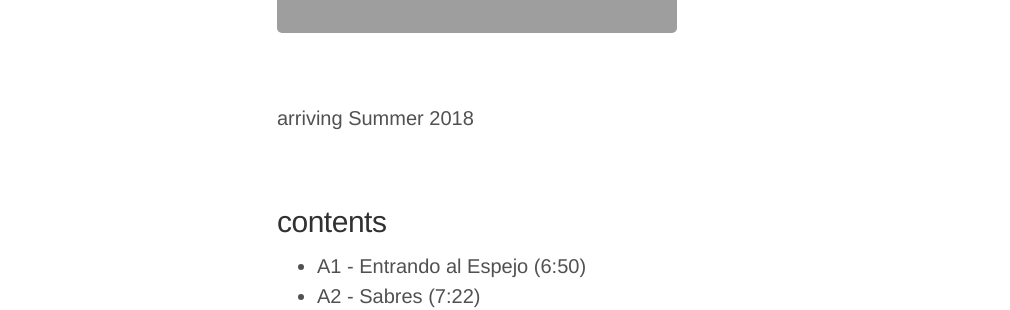
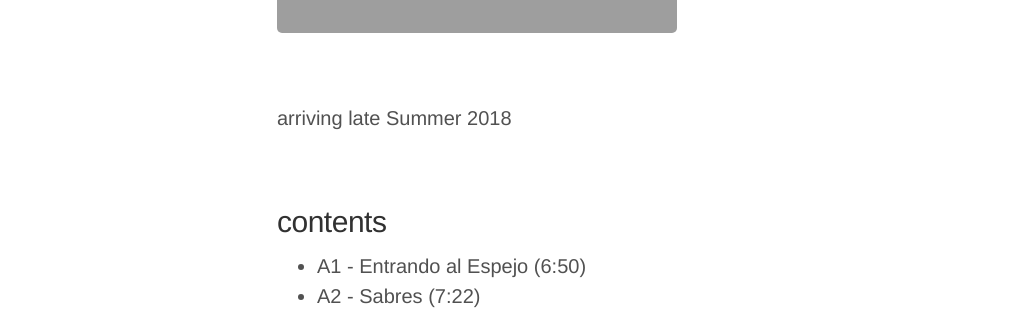
Before and after one commit to caseyanderson/awavepress.com, a Jekyll site: the page built from _posts/releases/2018-06-01-GxNx-Presenta-El-Blues-de-Istvan.md, in a window 1280 px wide. Shown: the part 509-819 px from the top of the page, without its empty margins (3-1013 px from the left). Built offline with Jekyll 4.4.1, drawn with Linux system fonts in a browser that asks for light colours.

```diff
--- a/_posts/releases/2018-04-12-GxNx-Presenta-El-Blues-de-Istvan.md
+++ b/_posts/releases/2018-06-01-GxNx-Presenta-El-Blues-de-Istvan.md
@@ -13,7 +13,7 @@ format: LP / digital
 
 <br/>
 
-arriving Summer 2018
+arriving late Summer 2018
 
 <br/>
 ## contents
```
Also changed, not shown: other parts of _posts/releases/2018-06-01-GxNx-Presenta-El-Blues-de-Istvan.md (+1 -1 lines).
